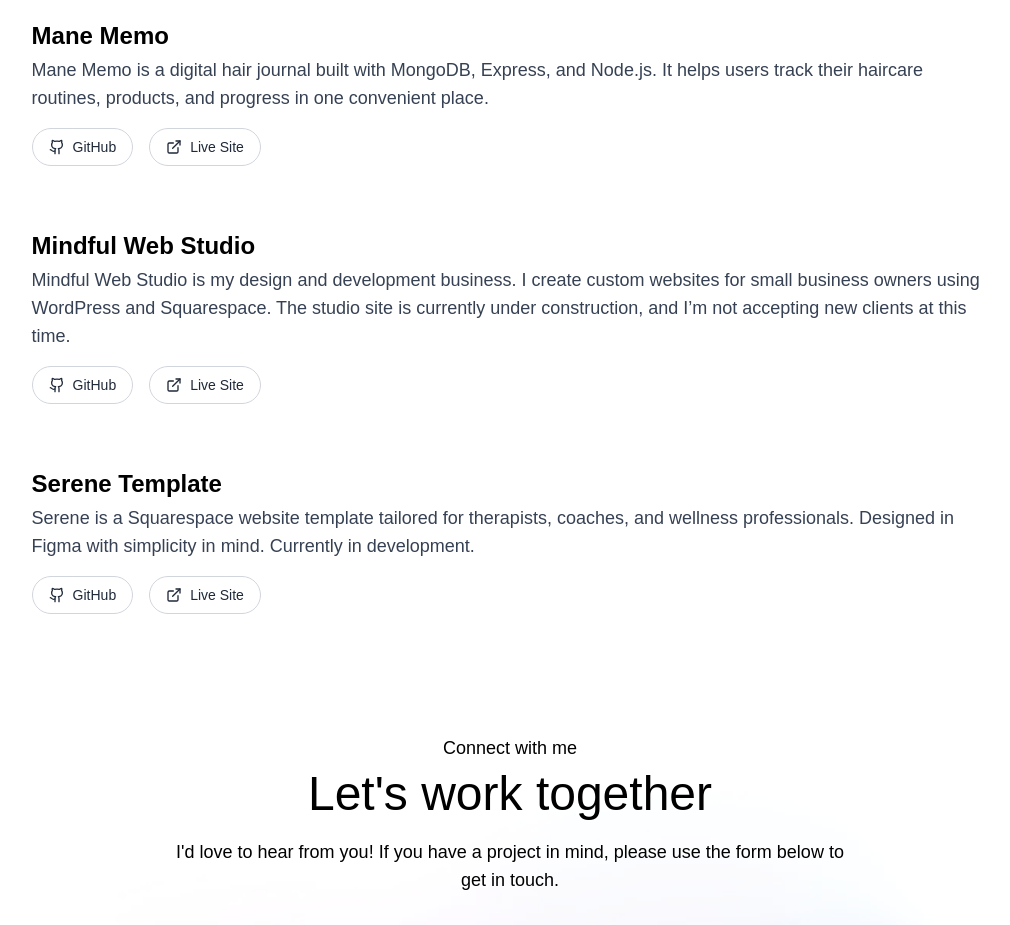
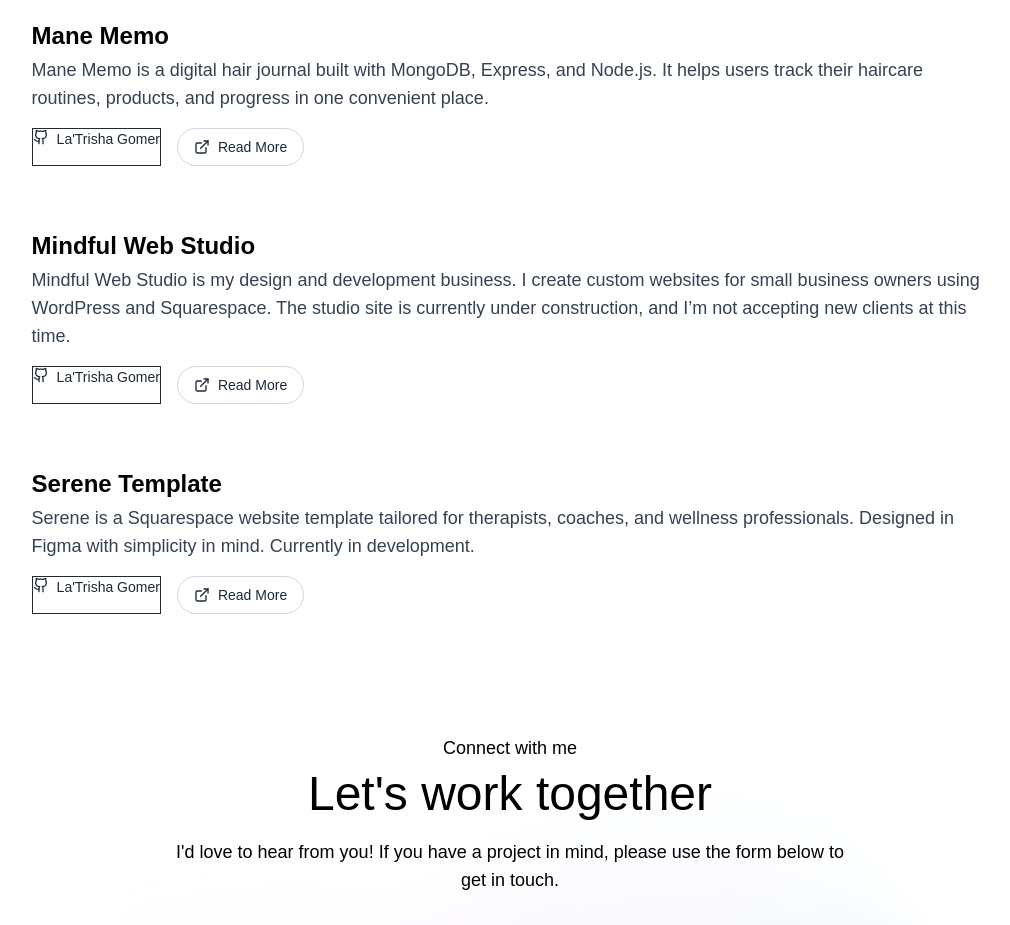
Before and after one commit to LaTrishaGomer/latrisha-gomer, a Next.js app: page / in a window 1280 px wide. Shown: the part 860-1785 px from the top of the page, without its empty margins (130-1140 px from the left). Built offline with nearby package versions, Linux system fonts and the light colour scheme; a web font is replaced by a local one.

Commit message:
update homepage blog buttons

```diff
--- a/app/components/Work.jsx
+++ b/app/components/Work.jsx
@@ -33,10 +33,10 @@
                   href={project.github}
                   target='_blank'
                   rel='noopener noreferrer'
-                  className='inline-flex items-center gap-2 text-sm font-ovo text-gray-800 border border-gray-300 rounded-full px-4 py-2 hover:bg-lightHover transition'
+                  className='inline-flex gap-2 text-sm font-ovo text-gray-800 border hover:bg-lightHover transition'
                 >
                   <Github size={16} />
-                  GitHub
+                  La'Trisha Gomer
                 </a>
 
                 <a
@@ -46,7 +46,7 @@
                   className='inline-flex items-center gap-2 text-sm font-ovo text-gray-800 border border-gray-300 rounded-full px-4 py-2 hover:bg-gray-100 transition'
                 >
                   <ExternalLink size={16} />
-                  Live Site
+                  Read More
                 </a>
               </div>
             </div>
```
